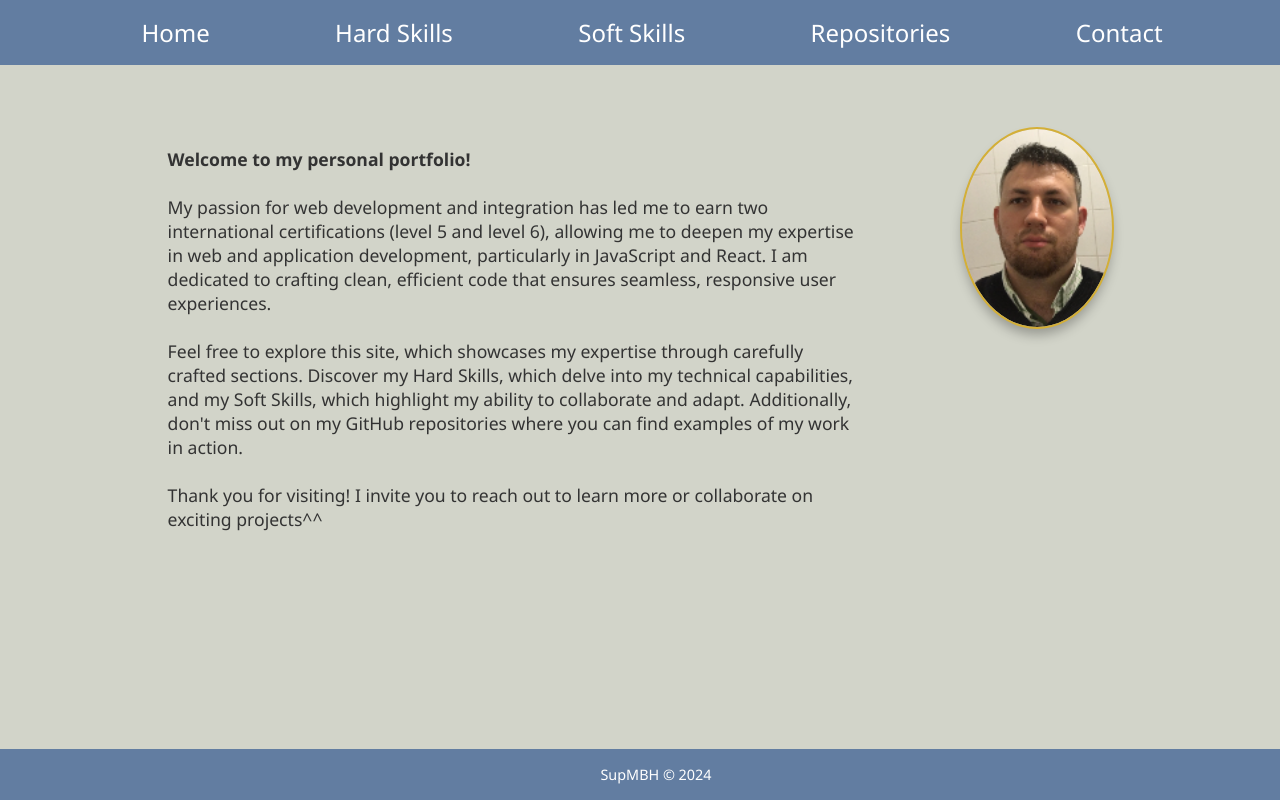
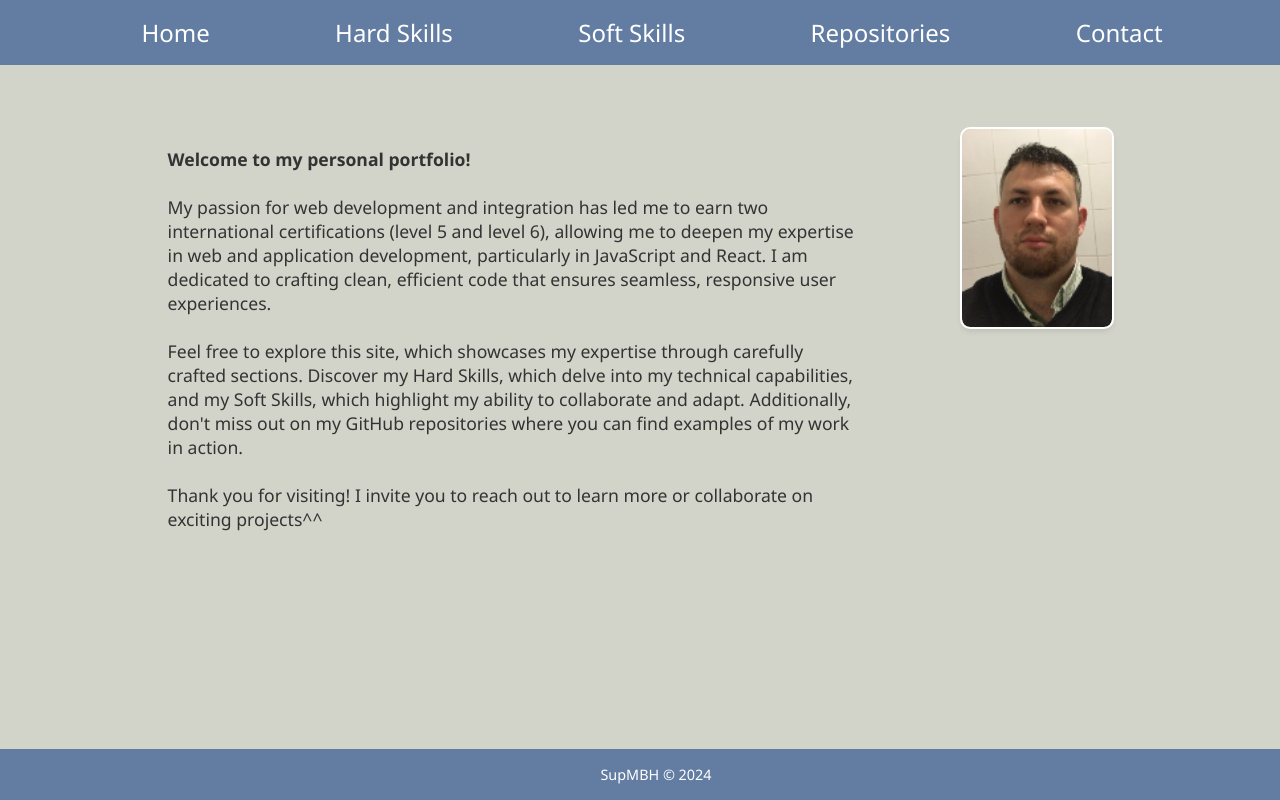
Before and after one commit to SupMBH/supmbh-site, a React (Create React App) app: page /#/ in a window 1280 px wide. Built offline with nearby package versions, Linux system fonts and the light colour scheme.

Commit message:
better photo CSS

```diff
--- a/src/components/Home.css
+++ b/src/components/Home.css
@@ -16,15 +16,15 @@
 
   .presentation-photo img {
     width: 150px;
-    border-radius: 50%;
-    box-shadow: 0 8px 12px rgba(0, 0, 0, 0.274);
-    outline: 2px solid #d4af37;
+    border-radius: 8px;
+    box-shadow: 0 4px 6px rgba(0, 0, 0, 0.1);
+    outline: 2px solid #fff;
+    transition: transform 0.1s ease, box-shadow 0.1s ease;
   }
 
    /* Effet au clic */
   .presentation-photo img.clicked {
     transform: scale(1.6);
-    transition: transform 0.1s ease;
   }
 
   .presentation-text h2 {
```
